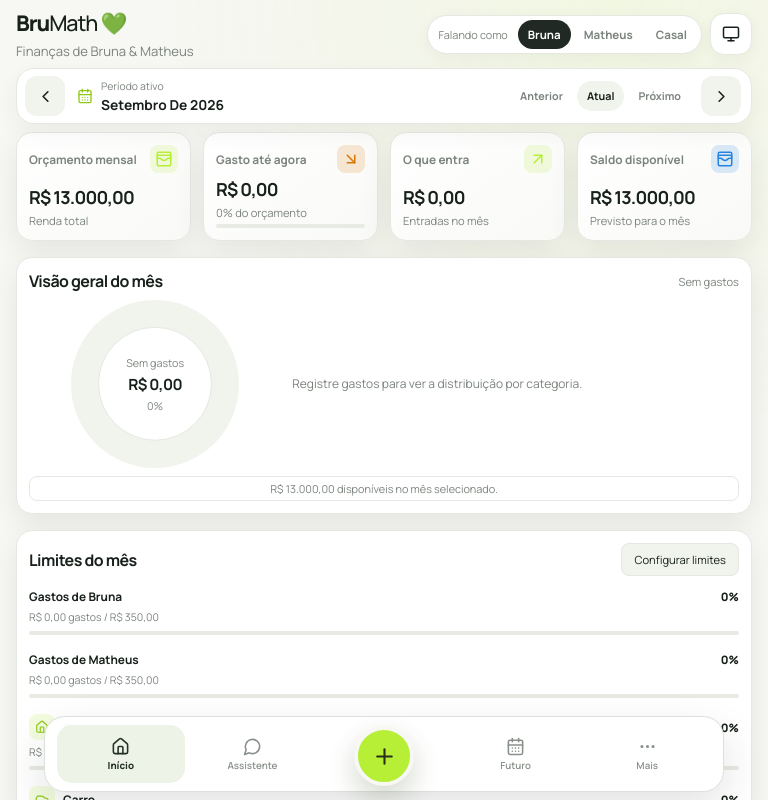
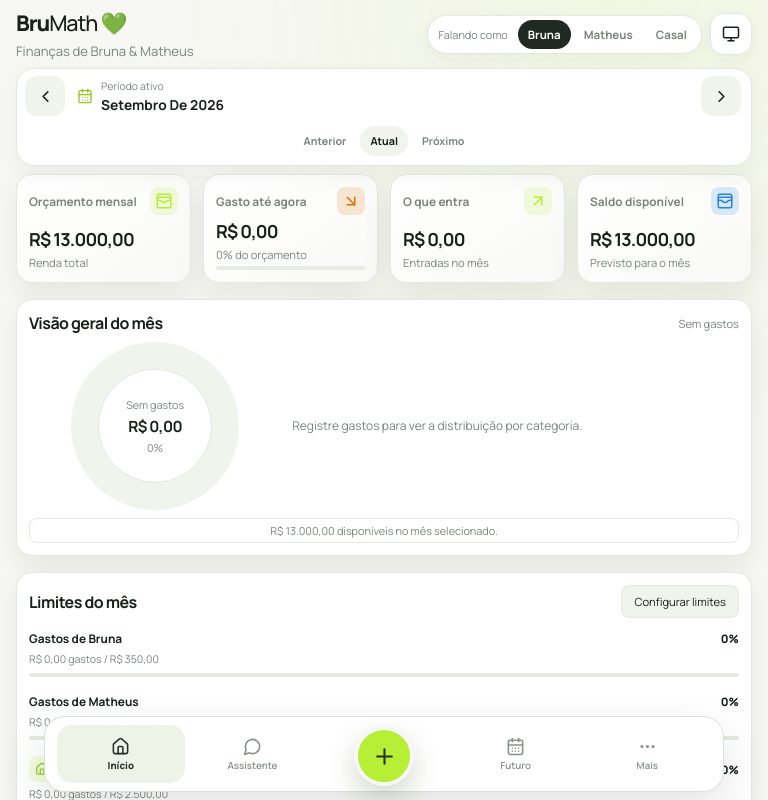
Before and after one commit to buraven/BruMath, a Next.js app: page / in a window 768 px wide. Shown: the top 800 px of the page. Built offline with nearby package versions, Linux system fonts and the light colour scheme.

Commit message:
fix: reflow month selector on tablet portrait

```diff
--- a/components/navigation/MonthSelector.module.css
+++ b/components/navigation/MonthSelector.module.css
@@ -90,6 +90,38 @@
   color: var(--text);
 }
 
+/* Tablet portrait has room for the period label, but not for it and the
+   three presets as four competing columns. Keep every control visible by
+   giving presets their own row; landscape keeps the compact single row. */
+@media (min-width: 761px) and (max-width: 1099px) and (orientation: portrait) {
+  .bar {
+    width: 100%;
+    min-width: 0;
+    grid-template-columns: 42px minmax(0, 1fr) 42px;
+    grid-template-areas:
+      "previous current next"
+      "presets presets presets";
+  }
+
+  .current {
+    grid-area: current;
+  }
+
+  .arrow:first-child {
+    grid-area: previous;
+  }
+
+  .arrow:last-child {
+    grid-area: next;
+  }
+
+  .presets {
+    grid-area: presets;
+    min-width: 0;
+    padding-bottom: 2px;
+  }
+}
+
 @media (max-width: 760px) {
   .bar {
     grid-template-columns: 40px minmax(120px, 1fr) 40px;
```
